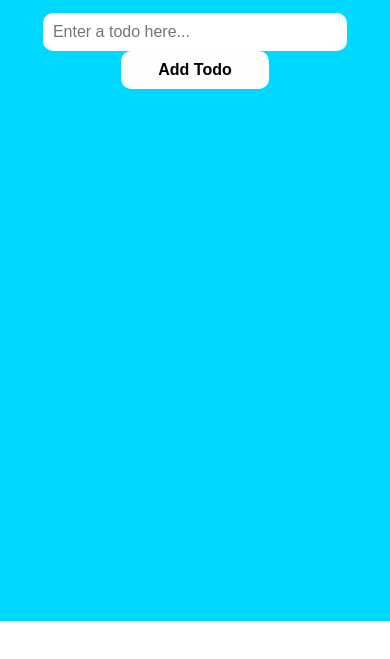
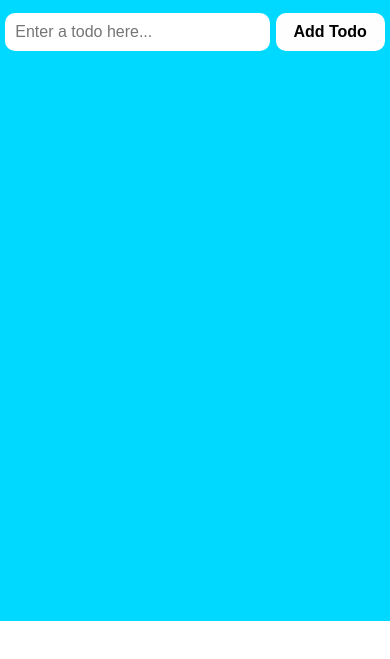
Before and after one commit to absabur/todo-app, a plain HTML site: page index.html in a window 390 px wide. Shown: the part 151-810 px from the top of the page. Drawn offline with Linux system fonts and the light colour scheme.

Commit message:
Update style.css

```diff
--- a/style.css
+++ b/style.css
@@ -108,7 +108,6 @@ input{
     text-align: center;
     margin: 5px auto;
 }
-
 @media screen and (max-width: 500px){
     .card{
         height: 100%;
@@ -117,9 +116,9 @@ input{
         box-shadow: none;
     }
     input{
-        width: 78%;
+        width: 68%;
     }
     .btn{
-        width: 38%;
+        width: 28%;
     }
 }
```
